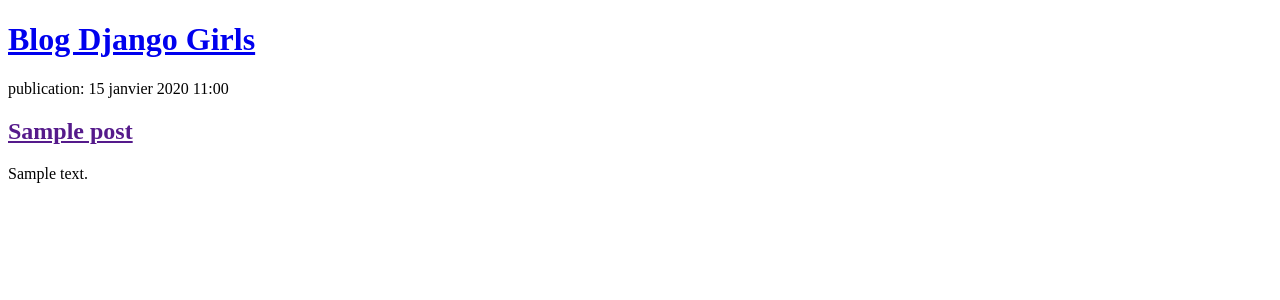
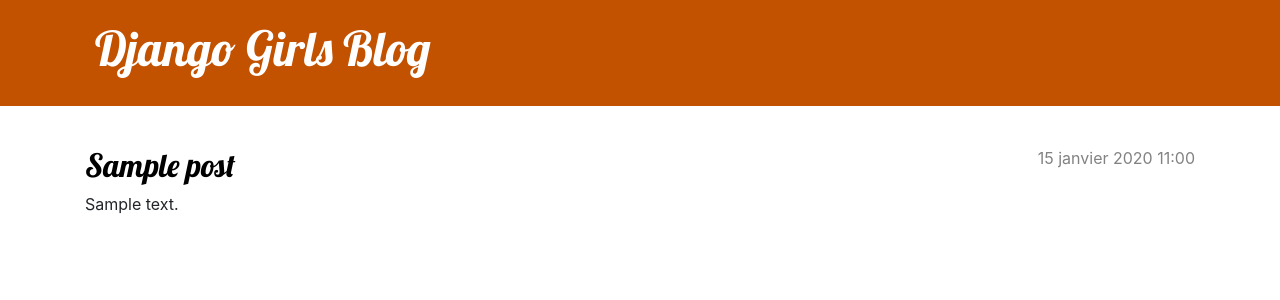
Before and after one commit to Zarcoks/my-first-blog, a Django app: page / in a window 1280 px wide. Shown: the top 300 px of the page. Run offline with Django 5.2, Linux system fonts and the light colour scheme; tables that the repository leaves empty hold one stand-in row (values such as "Sample post").

Commit message:
Finaliser votre application

```diff
--- /dev/null
+++ b/blog/static/css/blog.css
@@ -0,0 +1,70 @@
+.page-header {
+    background-color: #C25100;
+    margin-top: 0;
+    margin-bottom: 40px;
+    padding: 20px 20px 20px 40px;
+}
+
+.page-header h1,
+.page-header h1 a,
+.page-header h1 a:visited,
+.page-header h1 a:active {
+    color: #ffffff;
+    font-size: 36pt;
+    text-decoration: none;
+}
+
+h1,
+h2,
+h3,
+h4 {
+    font-family: 'Lobster', cursive;
+}
+
+.date {
+    color: #828282;
+}
+
+.save {
+    float: right;
+}
+
+.post-form textarea,
+.post-form input {
+    width: 100%;
+}
+
+.top-menu,
+.top-menu:hover,
+.top-menu:visited {
+    color: #ffffff;
+    float: right;
+    font-size: 26pt;
+    margin-right: 20px;
+}
+
+.post {
+    margin-bottom: 70px;
+}
+
+.post h2 a,
+.post h2 a:visited {
+    color: #000000;
+}
+
+.post > .date,
+.post > .actions {
+    float: right;
+}
+
+.btn-default,
+.btn-default:visited {
+    color: #C25100;
+    background: none;
+    border-color: #C25100;
+}
+
+.btn-default:hover {
+    color: #FFFFFF;
+    background-color: #C25100;
+}
--- /dev/null
+++ b/blog/templates/blog/base.html
@@ -0,0 +1,26 @@
+{% load static %}
+<!DOCTYPE html>
+<html>
+    <head>
+        <title>Django Girls blog</title>
+        <link rel="stylesheet" href="https://cdn.jsdelivr.net/npm/bootstrap@4.5.3/dist/css/bootstrap.min.css" integrity="sha384-TX8t27EcRE3e/ihU7zmQxVncDAy5uIKz4rEkgIXeMed4M0jlfIDPvg6uqKI2xXr2" crossorigin="anonymous">
+        <link href='//fonts.googleapis.com/css?family=Lobster&subset=latin,latin-ext' rel='stylesheet' type='text/css'>
+        <link rel="stylesheet" href="{% static 'css/blog.css' %}">
+    </head>
+    <body>
+        <header class="page-header">
+          <div class="container">
+              <h1><a href="/">Django Girls Blog</a></h1>
+          </div>
+        </header>
+
+        <main class="container">
+            <div class="row">
+                <div class="col">
+                {% block content %}
+                {% endblock %}
+                </div>
+            </div>
+        </main>
+    </body>
+</html>
--- a/blog/templates/blog/post_list.html
+++ b/blog/templates/blog/post_list.html
@@ -1,18 +1,15 @@
-<!DOCTYPE html>
-<html>
-    <head>
-        <title>Blog Django Girls</title>
-    </head>
-    <body>
-        <header>
-            <h1><a href="/">Blog Django Girls</a></h1>
-        </header>
-        {% for post in posts %}
-            <article>
-                <time>publication: {{ post.published_date }}</time>
-                <h2><a href="">{{ post.title }}</a></h2>
-                <p>{{ post.text|linebreaksbr }}</p>
-            </article>
-        {% endfor %}
-    </body>
-</html>
+{% extends 'blog/base.html' %}
+
+{% block content %}
+    {% for post in posts %}
+        {% if post.published_date != None %}
+        <article class="post">
+            <time class="date">
+                {{ post.published_date }}
+            </time>
+            <h2><a href="{% url 'post_detail' pk=post.pk %}">{{ post.title }}</a></h2>
+            <p>{{ post.text|linebreaksbr }}</p>
+        </article>
+        {% endif %}
+    {% endfor %}
+{% endblock %}
--- a/blog/urls.py
+++ b/blog/urls.py
@@ -3,4 +3,5 @@
 
 urlpatterns = [
     path('', views.post_list, name='post_list'),
+    path('post/<int:pk>/', views.post_detail, name='post_detail'),
 ]
--- a/blog/views.py
+++ b/blog/views.py
@@ -1,8 +1,10 @@
-from django.shortcuts import render
 from .models import Post
-from django.utils import timezone
-
+from django.shortcuts import render, get_object_or_404
 # Create your views here.
 def post_list(request):
     posts = Post.objects.order_by("published_date")
     return render(request, 'blog/post_list.html', {"posts": posts})
+
+def post_detail(request, pk):
+    post = get_object_or_404(Post, pk=pk)
+    return render(request, 'blog/post_detail.html', {"post": post})
```
Also changed, not shown: blog/templates/blog/post_detail.html (added, +13 -0 lines).
